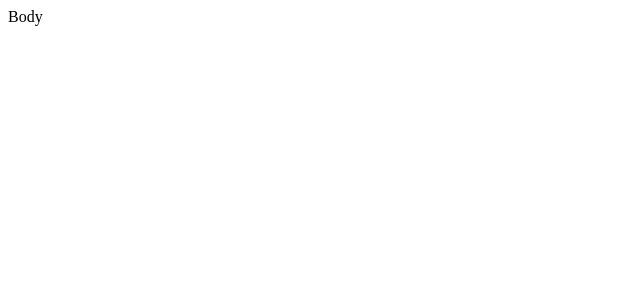
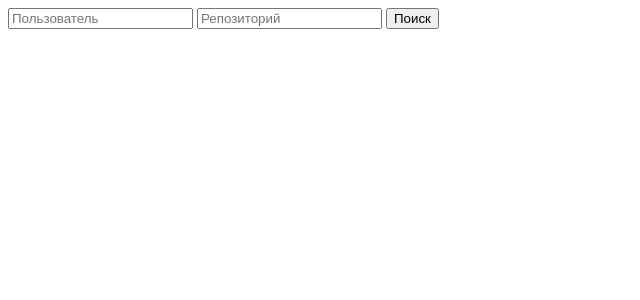
Before and after one commit to Razzeeyy/issue-viewer, a React (Create React App) app: page / in a window 1280 px wide. Shown: the top 300 px of the page, without its empty margins (0-640 px from the left). Built offline with nearby package versions, Linux system fonts and the light colour scheme.

Commit message:
repo search boilerplate

```diff
--- a/src/App.js
+++ b/src/App.js
@@ -4,7 +4,8 @@ import { Provider } from 'react-redux'
 import { createBrowserHistory } from 'history'
 import configureStore from './configureStore'
 import ErrorBoundary from './components/ErrorBoundary'
-import ErrorPage from './components/ErrorPage'
+import ErrorPage from './components/pages/ErrorPage'
+import MainPage from './components/pages/MainPage'
 
 const store = configureStore()
 const history = createBrowserHistory()
@@ -15,7 +16,7 @@ function App() {
       <Router history={history}>
         <ErrorBoundary>
           <Switch>
-            <Route path="/" exact render={() => (<>Body</>)}/>
+            <Route path="/" exact component={MainPage}/>
             <Route component={ErrorPage}/>
           </Switch>
         </ErrorBoundary>
--- a/src/components/ErrorBoundary.js
+++ b/src/components/ErrorBoundary.js
@@ -1,6 +1,6 @@
 import React from 'react'
 
-import ErrorPage from './ErrorPage'
+import ErrorPage from './pages/ErrorPage'
 
 export default class ErrorBoundary extends React.Component {
     state = { error: null, info: null }
--- /dev/null
+++ b/src/components/pages/MainPage.js
@@ -0,0 +1,13 @@
+import React from 'react'
+
+import RepoSearch from '../presentational/RepoSearch'
+
+export default function MainPage(props) {
+    const log = console.log.bind(console)
+
+    return (
+        <div>
+            <RepoSearch onChangeUser={log} onChangeRepo={log} onClickSearch={() => console.log("click")}/>
+        </div>
+    )
+}
--- /dev/null
+++ b/src/components/presentational/RepoSearch.js
@@ -0,0 +1,54 @@
+import React from 'react'
+
+export default class RepoSearch extends React.PureComponent {
+    handleUserChange = (event) => {
+        const { onChangeUser } = this.props
+        const value = event.target.value
+
+        if(onChangeUser) {
+            onChangeUser(value)
+        }
+    }
+
+    handleRepoChange = (event) => {
+        const { onChangeRepo } = this.props
+        const value = event.target.value
+
+        if(onChangeRepo) {
+            onChangeRepo(value)
+        }
+    }
+
+    handleSubmit = (event) => {
+        event.preventDefault()
+
+        const { onClickSearch } = this.props
+
+        if(onClickSearch) {
+            onClickSearch()
+        }
+    }
+
+    render() {
+        const {
+            user,
+            repo
+        } = this.props
+
+        const {
+            handleUserChange,
+            handleRepoChange,
+            handleSubmit
+        } = this
+
+        return (
+            <form onSubmit={handleSubmit}>
+                <input type="text" name="user" placeholder="Пользователь" value={user} onChange={handleUserChange}/>
+                {' '}
+                <input type="text" name="repository" placeholder="Репозиторий" value={repo} onChange={handleRepoChange}/>
+                {' '}
+                <input type="submit" value="Поиск"/>
+            </form>
+        )
+    }
+}
```
Also changed, not shown: src/components/pages/ErrorPage.js (renamed from src/components/ErrorPage.js).
